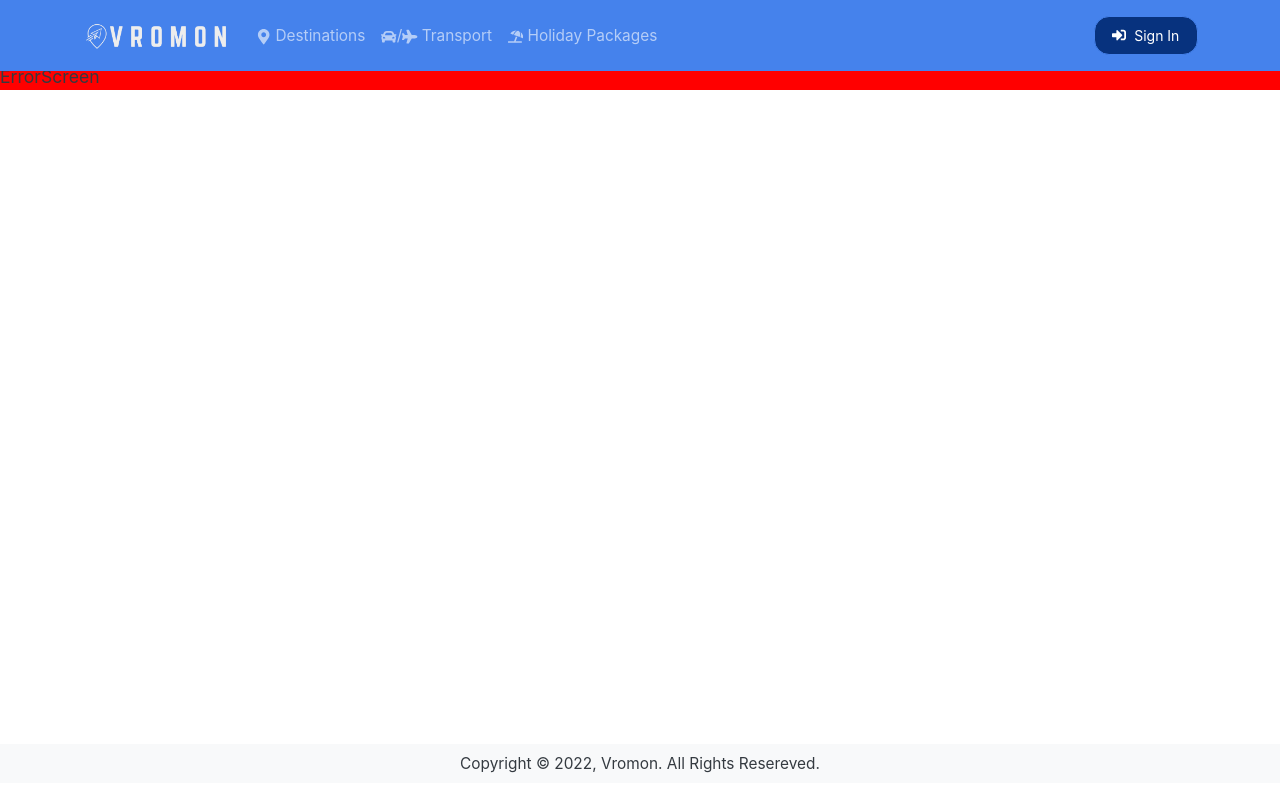
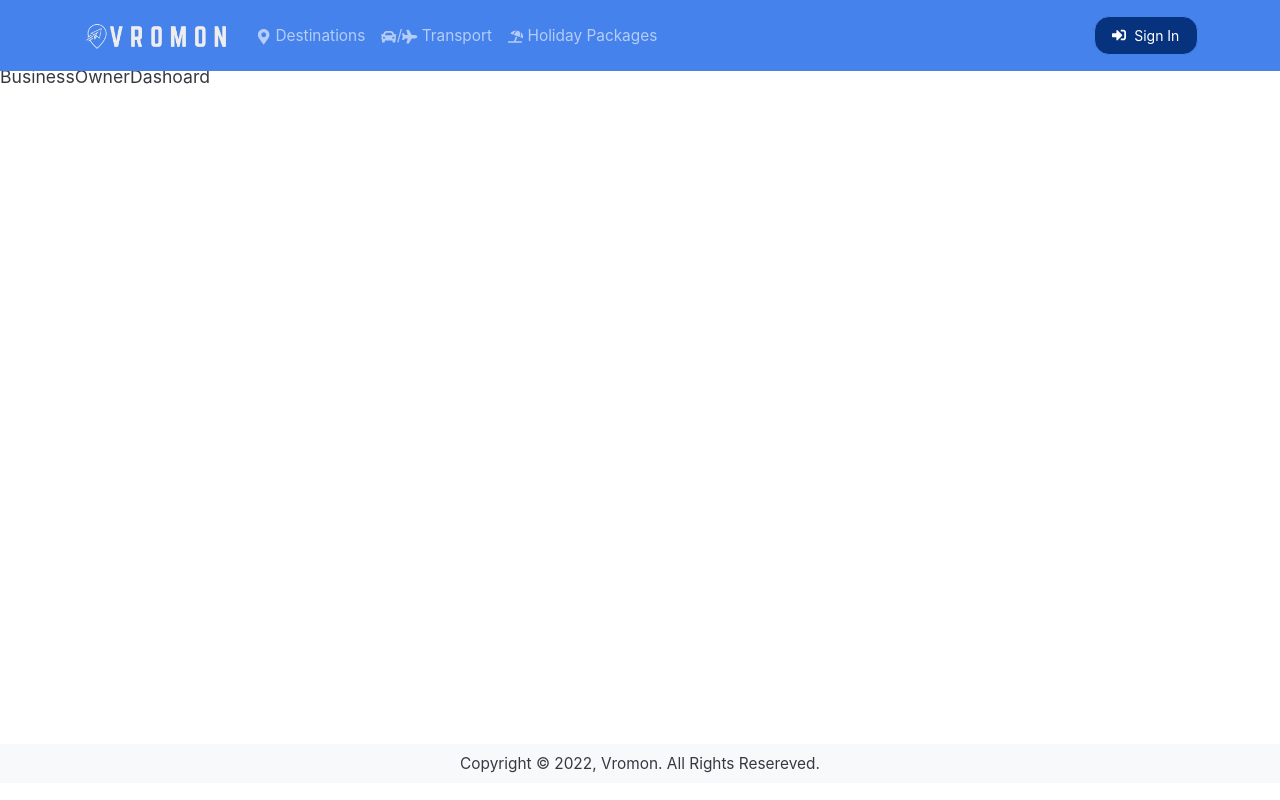
Before and after one commit to TangoRomeo80/Vromon, a React (Create React App) app in the folder frontend/: page /businessDash in a window 1280 px wide. Built offline with nearby package versions, Linux system fonts and the light colour scheme.

Commit message:
business owner page created

```diff
--- a/frontend/src/App.js
+++ b/frontend/src/App.js
@@ -23,6 +23,7 @@ import RegistrationScreen from './screens/RegistrationScreen'
 import TouristBookingScreen from './screens/TouristBookingScreen'
 import BusinessListScreen from './screens/BusinessListScreen'
 import ForgotPasswordScreen from './screens/ForgotPasswordScreen'
+import BusinessOwnerDashoard from './screens/BusinessOwnerDashoard'
 
 const App = () => {
   return (
@@ -43,6 +44,7 @@ const App = () => {
               <Route path='/profile' element={<ProfileScreen />} />
               <Route path='/tourSearch' element={<GuidedTourSearchScreen />} />
               <Route path='/myBookings' element={<TouristBookingScreen />}/>
+              <Route path='/businessDash' element={<BusinessOwnerDashoard/>}/>
               <Route
                 path='/destinationSearch'
                 element={<DestinationSearchScreen />}
--- /dev/null
+++ b/frontend/src/screens/BusinessOwnerDashoard.js
@@ -0,0 +1,9 @@
+import React from 'react'
+
+const BusinessOwnerDashoard = () => {
+  return (
+    <div>BusinessOwnerDashoard</div>
+  )
+}
+
+export default BusinessOwnerDashoard
```
